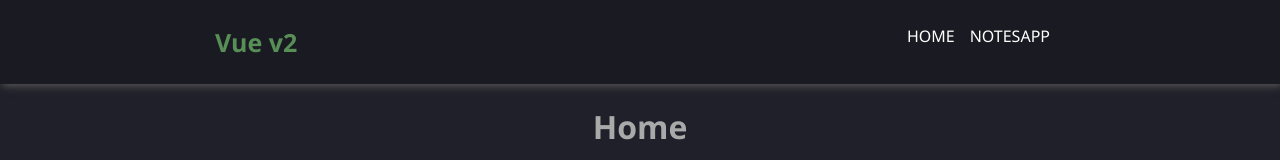
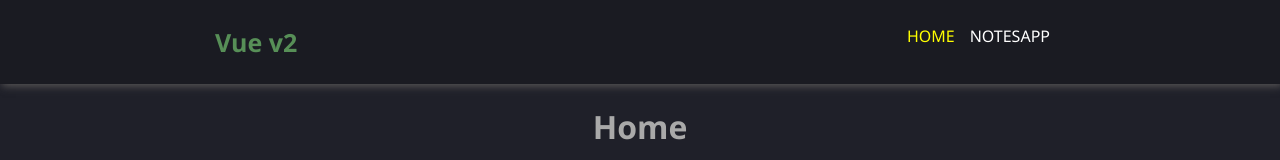
Before and after one commit to vzybailo/Notes-App-2.0, a Vue app: page / in a window 1280 px wide. Shown: the top 160 px of the page. Built offline with nearby package versions, Linux system fonts and the light colour scheme.

Commit message:
add active menu-link

```diff
--- a/src/App.vue
+++ b/src/App.vue
@@ -53,4 +53,7 @@
       color: yellow;
     }
   }
+  .router-link-exact-active {
+    color: yellow;
+  }
 </style>
```
